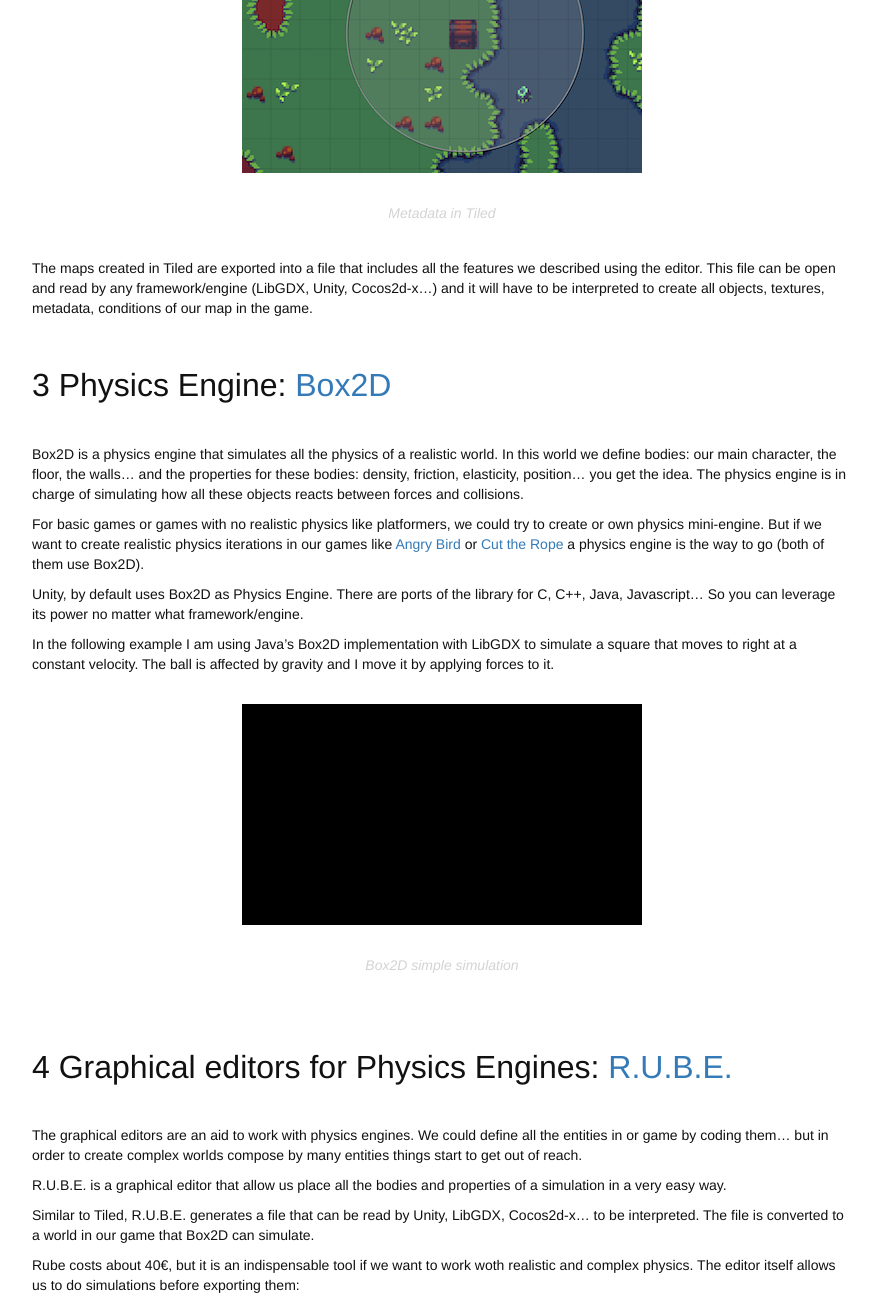
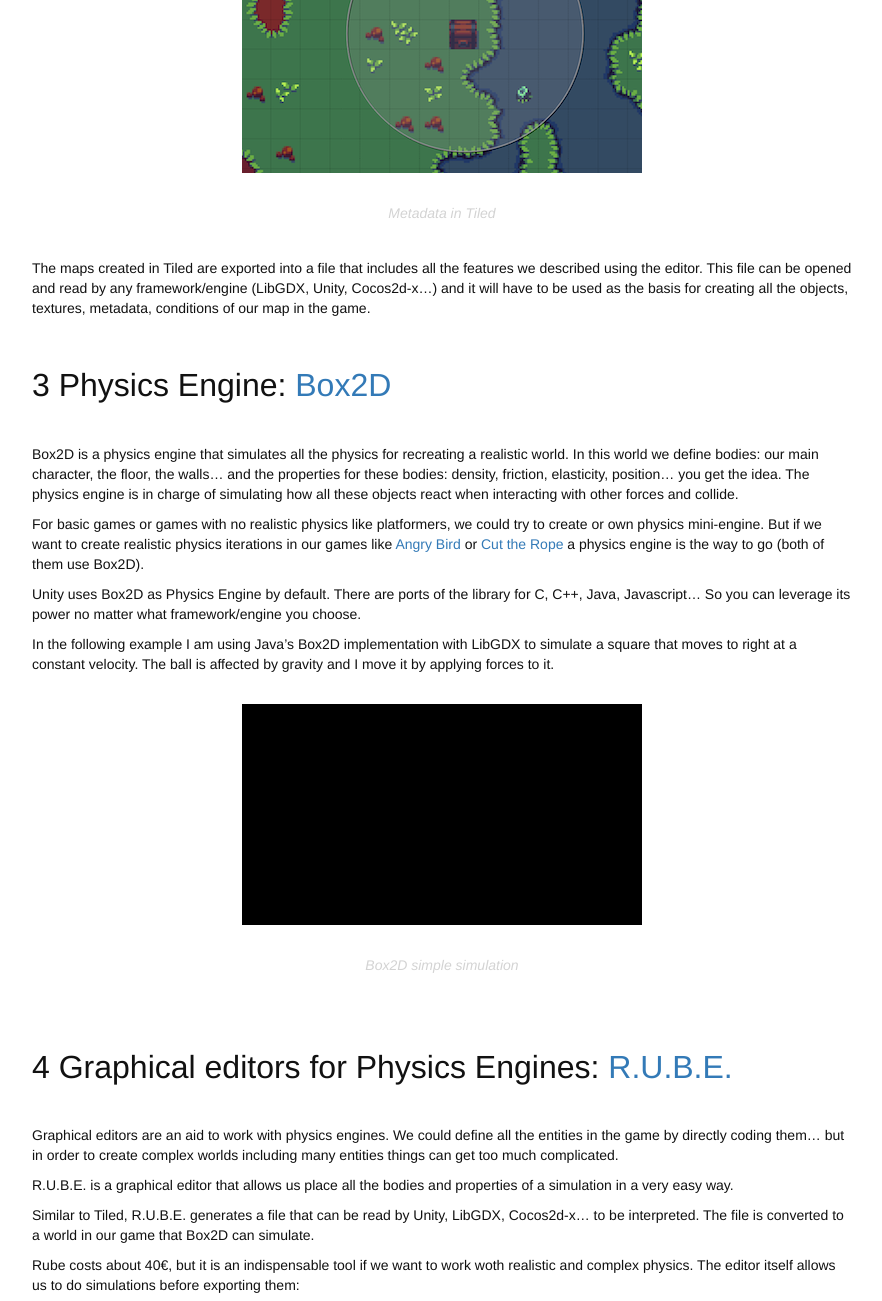
Before and after one commit to jesusredondo/jesusredondo.github.io, a Jekyll site: the page built from _posts/2017-03-03-VideoGame_design_III_Game_Developer's_Toolkit.markdown, in a window 1280 px wide and 1400 px high, scrolled down 2470 px, cut to the strip 0-1301 px from the top of the window. Shown: the whole strip, without its empty margins (198-1080 px from the left). Built offline with Jekyll 4.4.1, drawn with Linux system fonts in a browser that asks for light colours; some of the changed text lies outside the part shown.

Commit message:
Update 2017-03-03-VideoGame_design_III_Game_Developer's_Toolkit.markdown
Minor changes

```diff
--- a/_posts/2017-03-03-VideoGame_design_III_Game_Developer's_Toolkit.markdown
+++ b/_posts/2017-03-03-VideoGame_design_III_Game_Developer's_Toolkit.markdown
@@ -5,7 +5,7 @@
 categories: project
 ---
 
-In this entry we are going to review a bunch of tools that are key to develop our own video game. This time all the tools are useful no matter what framework/engine we are using: LibGDX, Cocos2d-x, Corona, Unity …
+In this entry we will review a bunch of tools that are key to develop our video game. This time all the tools are important no matter what framework/engine we are using: LibGDX, Cocos2d-x, Corona, Unity …
 
 Let’s see what we got!
 
@@ -13,9 +13,9 @@
 ## 1 Pixel Art graphic editor & Animator: [PyxelEdit](http://pyxeledit.com/)
 <br>
 
-PyxelEdit is a multiplatform (Mac, Linux, OSx) graphic editor for pixel art that costs 0€. It is completely designed to create sprites, animations and tiles for our games. Between his characteristics we can stand out its lightweight design and easiness of use.
+PyxelEdit is a multiplatform (Mac, Linux, OSx) graphic editor for pixel art that costs 0€. It is completely designed to create sprites, animations and tiles for our games. Its main advantages are its lightweight design and ease of use.
 
-PyxelEdit allows working by layers, just like Photoshop. It supports exporting in many formats. In the following example I have exported an animation in a TextureMap:
+PyxelEdit allows working with layers, just like Photoshop. It supports exporting in many different formats. In the following example I have exported an animation as a TextureMap:
 
 <img alt="running-texturemap" src="/images/gameDevelop/3/1.png" width="400">
 *Running textureMap*
@@ -50,24 +50,24 @@
 <img alt="Isometric-cells" src="/images/gameDevelop/3/5.png" width="400">
 *Isometric cells*
 
-But what it is really useful of Tiled is its ability to add extra information to our maps. In the following example, it is shown an area of the map in which I have added extra information:
+But what it is really useful in Tiled is its ability to add extra information to our maps. The following example shown an area of the map in which I have added extra information:
 1 → Where the player is going to be when I load the map.
-2 → A dangerous area, when the player enters that area, monster will appear.
+2 → A dangerous area: when the player enters that area, monster will appear.
 
 <img alt="metadata-tiled" src="/images/gameDevelop/3/6.png" width="400">
 *Metadata in Tiled*
 
-The maps created in Tiled are exported into a file that includes all the features we described using the editor. This file can be open and read by any framework/engine (LibGDX, Unity, Cocos2d-x…) and it will have to be interpreted to create all objects, textures, metadata, conditions of our map in the game.
+The maps created in Tiled are exported into a file that includes all the features we described using the editor. This file can be opened and read by any framework/engine (LibGDX, Unity, Cocos2d-x…) and it will have to be used as the basis for creating all the objects, textures, metadata, conditions of our map in the game.
 
 <br>
 ## 3 Physics Engine: [Box2D](https://github.com/erincatto/Box2D)
 <br>
 
-Box2D is a physics engine that simulates all the physics of a realistic world. In this world we define bodies: our main character, the floor, the walls… and the properties for these bodies: density, friction, elasticity, position… you get the idea. The physics engine is in charge of simulating how all these objects reacts between forces and collisions.
+Box2D is a physics engine that simulates all the physics for recreating a realistic world. In this world we define bodies: our main character, the floor, the walls… and the properties for these bodies: density, friction, elasticity, position… you get the idea. The physics engine is in charge of simulating how all these objects react when interacting with other forces and collide.
 
 For basic games or games with no realistic physics like platformers, we could try to create or own physics mini-engine. But if we want to create realistic physics iterations in our games like [Angry Bird](https://www.angrybirds.com/) or [Cut the Rope](https://www.cuttherope.net/) a physics engine is the way to go (both of them use Box2D).
 
-Unity, by default uses Box2D as Physics Engine. There are ports of the library for C, C++, Java, Javascript… So you can leverage its power no matter what framework/engine.
+Unity uses Box2D as Physics Engine by default. There are ports of the library for C, C++, Java, Javascript… So you can leverage its power no matter what framework/engine you choose.
 
 In the following example I am using Java’s Box2D implementation with LibGDX to simulate a square that moves to right at a constant velocity. The ball is affected by gravity and I move it by applying forces to it.
 
@@ -78,9 +78,9 @@
 ## 4 Graphical editors for Physics Engines: [R.U.B.E.](https://www.iforce2d.net/rube/)
 <br>
 
-The graphical editors are an aid to work with physics engines. We could define all the entities in or game by coding them… but in order to create complex worlds compose by many entities things start to get out of reach.
+Graphical editors are an aid to work with physics engines. We could define all the entities in the game by directly coding them… but in order to create complex worlds including many entities things can get too much complicated.
 
-R.U.B.E. is a graphical editor that allow us place all the bodies and properties of a simulation in a very easy way.
+R.U.B.E. is a graphical editor that allows us place all the bodies and properties of a simulation in a very easy way.
 
 Similar to Tiled, R.U.B.E. generates a file that can be read by Unity, LibGDX, Cocos2d-x… to be interpreted. The file is converted to a world in our game that Box2D can simulate.
 
@@ -93,9 +93,9 @@
 ## 5 Particle editors: [2D Particle Editor](https://github.com/libgdx/libgdx/wiki/2D-Particle-Editor)
 <br>
 
-The particle effects are the confetti of video games. They are images, colors and shapes show in the screen that follow some determined pattern (sometimes a random pattern).
+The particle effects are the confetti of video games. They are images, colors and shapes shown on the screen that follow some determined pattern (sometimes a random pattern).
 
-2D Particle Editor is an editor for LibGDX, so this time it wont be usable for Unity, Cocos2d-x or any other program. This time I present a tool that is not the easiest to learn neither the easier to install… but hey, it’s what we got in LibGDX and besides… it is free.
+2D Particle Editor is an editor for LibGDX, so it can't be used in Unity, Cocos2d-x an. This time I present a tool that is not the easiest to learn neither the easiest to install… but hey, it’s what we've got in LibGDX and besides… it is free.
 
 In the following example you can see how we can play around with the editor to simulate a fire effect:
 
@@ -112,7 +112,7 @@
 <br>
 
 Of course there are many other tools, but hey, this post has to end sometime.
-Here I left you some other tools I use in case you want to explore further:
+Here I left you some other tools I use in case you want to further explore:
 
 - [Github](https://github.com/).
 
@@ -132,9 +132,9 @@
 
 That is the arsenal of basic tools we need as programmers / designers.
 
-Of course there are other alternatives to the tools I have reviewed. But at least I hope you get an idea of the different parts that compose a game engine so ultimately you end up using the ones you like most.
+Of course there are other alternatives to the tools I have reviewed. But at least I hope you can get an idea of the different elements that play a role in the video game creating process, so you ultimately end up using the ones you like most.
 
-Here it is a gif with a bizarre project that conglomerate all the tools used in this entry:
+Here it is a gif from a bizarre/random project that conglomerate all the tools used in this entry:
 
 <img alt="Bizarre-project" src="/images/gameDevelop/3/11.gif" width="400">
 *A bit of everything*
```
